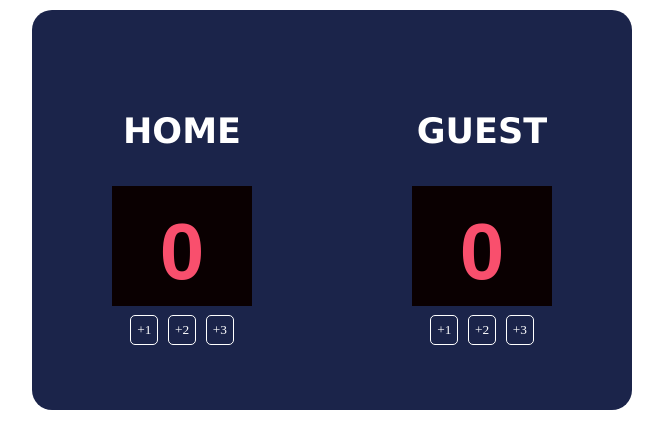
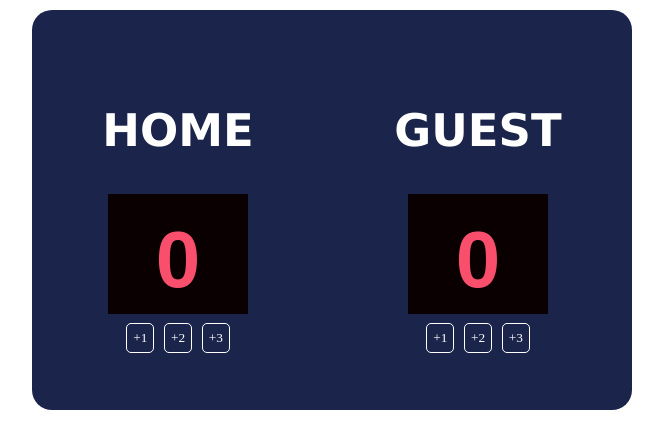
Before and after one commit to IHillson/Scoreboard-Project, a browser extension: page Basketball Scoreboard/scoreboard.html in a window 1280 px wide. Shown: the whole page, without its empty margins (308-971 px from the left). Drawn offline with Linux system fonts and the light colour scheme; a web font is replaced by a local one.

Commit message:
Update scoreboard.html

```diff
--- a/Basketball Scoreboard/scoreboard.html
+++ b/Basketball Scoreboard/scoreboard.html
@@ -6,7 +6,7 @@
     <body>
         <div class="container">
             <div class="team">
-                <h3>HOME</h3>
+                <h2>HOME</h2>
                 <div class="scores-box">
                     <h1 id="scores-home">0</h1>
                 </div>
@@ -15,7 +15,7 @@
                 <button class="add-score" onclick="add3ScoreHome()">+3</button>
             </div>
             <div class="team">
-                <h3>GUEST</h3>
+                <h2>GUEST</h2>
                 <div class="scores-box">
                     <h1 id="scores-guest">0</h1>
                 </div>
```
